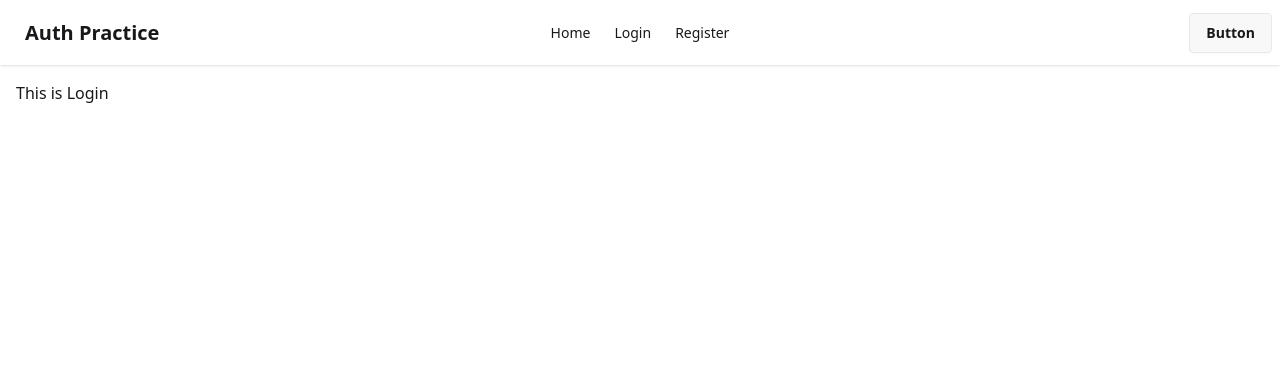
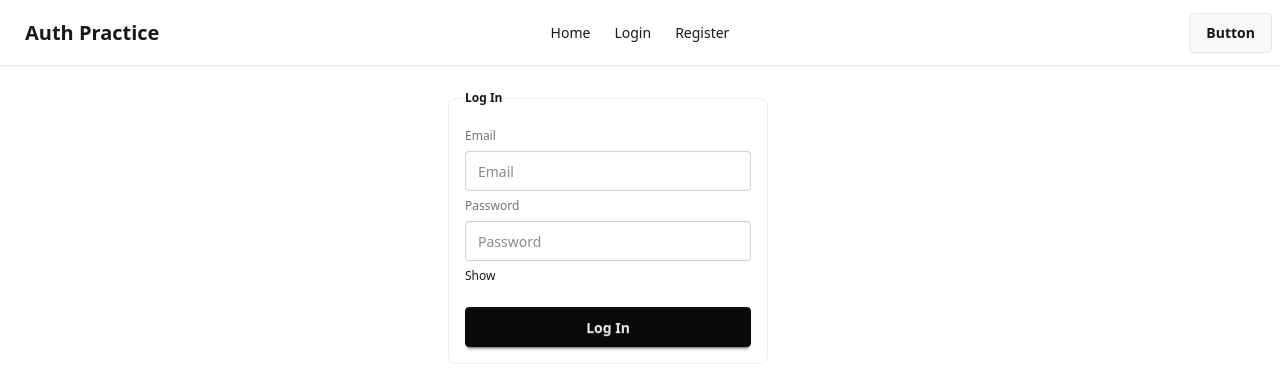
Before and after one commit to shohan89/email-pass-auth, a React (Vite) app: page /login in a window 1280 px wide. Shown: the top 388 px of the page. Built offline with nearby package versions, Linux system fonts and the light colour scheme.

Commit message:
Login User and Accept terms and conditions

```diff
--- a/src/pages/Login.jsx
+++ b/src/pages/Login.jsx
@@ -1,8 +1,42 @@
+import { signInWithEmailAndPassword } from "firebase/auth";
+import auth from "../firebase/firebase.init";
 
 const Login = () => {
+    const handleLogIn = e => {
+        e.preventDefault();
+        const email = e.target.email.value;
+        const password = e.target.password.value;
+
+        signInWithEmailAndPassword(auth, email, password)
+            .then(result => {
+                const loggedInUser = result.user;
+                console.log("🚀 ~ handleLogIn ~ loggedInUser:", loggedInUser)
+            })
+            .catch(error => {
+                console.error("Error logging in:", error);
+            })
+    }
     return (
-        <div>
-            <h2>This is Login</h2>
+        <div className=" mx-auto w-96">
+            <form onSubmit={handleLogIn}>
+                <fieldset className="fieldset border-base-300 rounded-box w-xs border p-4">
+                <legend className="fieldset-legend">Log In</legend>
+
+                <label className="label">Email</label>
+                <input type="email" name="email" className="input" placeholder="Email" required />
+
+                <label className="label">Password</label>
+                <input
+                type='password'
+                name="password"
+                className="input"
+                placeholder="Password"
+                required />
+                <span>Show</span>
+
+                <button className="btn btn-neutral mt-4">Log In</button>
+            </fieldset>
+            </form>
         </div>
     );
 };
```
